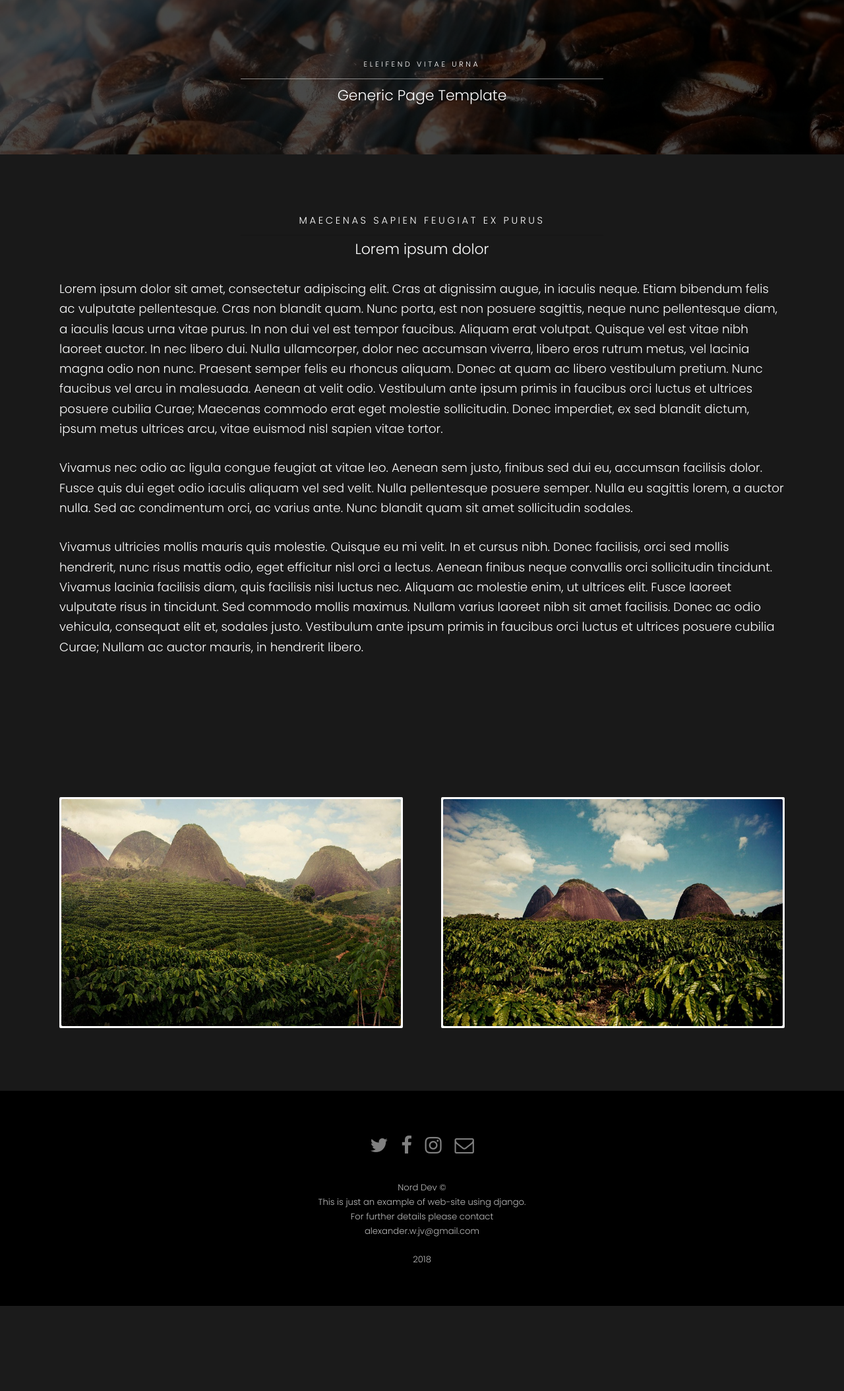
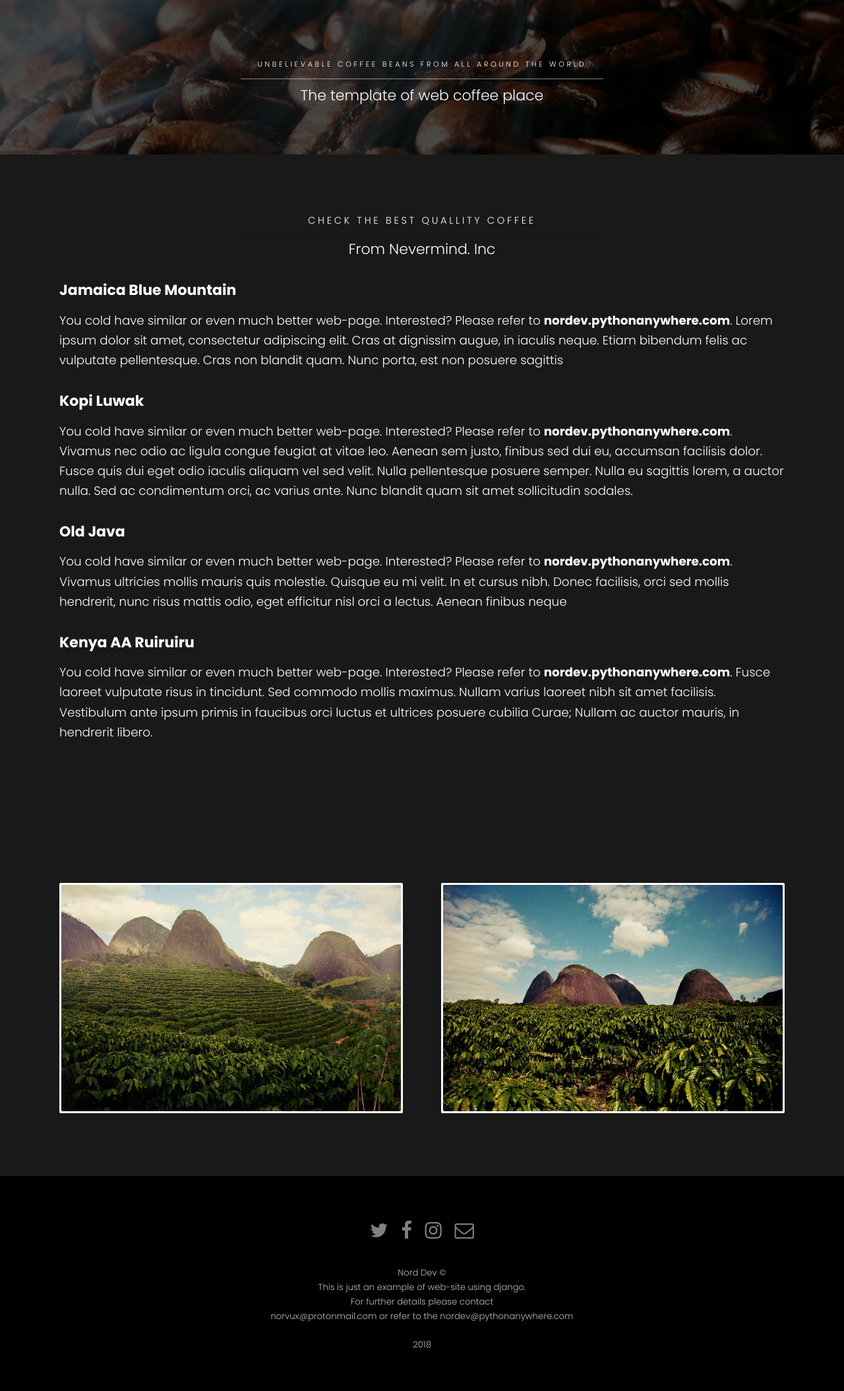
Before and after one commit to alex1dev/cafe, a Django app: page /beans in a window 1280 px wide. Shown: the part 60-2168 px from the top of the page at 66% size. Before the commit the page ends 2039 px from the top, so only its background shows below. Run offline with Django 3.2, Linux system fonts and the light colour scheme.

Commit message:
Cafe Nevermind

```diff
--- a/static/css/main.css
+++ b/static/css/main.css
@@ -4281,3 +4281,7 @@
 			}
 
 		}
+
+	.email {
+		font-weight: bold;
+	}
--- a/static/js/main.js
+++ b/static/js/main.js
@@ -1,8 +1,3 @@
-/*
-	Hielo by TEMPLATED
-	templated.co @templatedco
-	Released for free under the Creative Commons Attribution 3.0 license (templated.co/license)
-*/
 
 var settings = {
 
--- a/templates/coffee/beans.html
+++ b/templates/coffee/beans.html
@@ -31,8 +31,8 @@
 			<section id="One" class="wrapper style3">
 				<div class="inner">
 					<header class="align-center">
-						<p>Eleifend vitae urna</p>
-						<h2>Generic Page Template</h2>
+						<p>Unbelievable coffee beans from all around the World</p>
+						<h2>The template of web coffee place</h2>
 					</header>
 				</div>
 			</section>
@@ -43,14 +43,18 @@
 					<div class="box">
 						<div class="content">
 							<header class="align-center">
-								<p>maecenas sapien feugiat ex purus</p>
-								<h2>Lorem ipsum dolor</h2>
+								<p>Check the best quallity coffee</p>
+								<h2>From Nevermind. Inc</h2>
 							</header>
-							<p>Lorem ipsum dolor sit amet, consectetur adipiscing elit. Cras at dignissim augue, in iaculis neque. Etiam bibendum felis ac vulputate pellentesque. Cras non blandit quam. Nunc porta, est non posuere sagittis, neque nunc pellentesque diam, a iaculis lacus urna vitae purus. In non dui vel est tempor faucibus. Aliquam erat volutpat. Quisque vel est vitae nibh laoreet auctor. In nec libero dui. Nulla ullamcorper, dolor nec accumsan viverra, libero eros rutrum metus, vel lacinia magna odio non nunc. Praesent semper felis eu rhoncus aliquam. Donec at quam ac libero vestibulum pretium. Nunc faucibus vel arcu in malesuada. Aenean at velit odio. Vestibulum ante ipsum primis in faucibus orci luctus et ultrices posuere cubilia Curae; Maecenas commodo erat eget molestie sollicitudin. Donec imperdiet, ex sed blandit dictum, ipsum metus ultrices arcu, vitae euismod nisl sapien vitae tortor.</p>
+							<h2 style="font-weight: bold;">Jamaica Blue Mountain </h2><p>You cold have similar or even much better web-page. Interested? Please refer to <span class='email'>nordev.pythonanywhere.com</span>. Lorem ipsum dolor sit amet, consectetur adipiscing elit. Cras at dignissim augue, in iaculis neque. Etiam bibendum felis ac vulputate pellentesque. Cras non blandit quam. Nunc porta, est non posuere sagittis </p>
 
-							<p>Vivamus nec odio ac ligula congue feugiat at vitae leo. Aenean sem justo, finibus sed dui eu, accumsan facilisis dolor. Fusce quis dui eget odio iaculis aliquam vel sed velit. Nulla pellentesque posuere semper. Nulla eu sagittis lorem, a auctor nulla. Sed ac condimentum orci, ac varius ante. Nunc blandit quam sit amet sollicitudin sodales.</p>
+							<h2 style="font-weight: bold;">Kopi Luwak </h2><p>You cold have similar or even much better web-page. Interested? Please refer to <span class='email'>nordev.pythonanywhere.com</span>. Vivamus nec odio ac ligula congue feugiat at vitae leo. Aenean sem justo, finibus sed dui eu, accumsan facilisis dolor. Fusce quis dui eget odio iaculis aliquam vel sed velit. Nulla pellentesque posuere semper. Nulla eu sagittis lorem, a auctor nulla. Sed ac condimentum orci, ac varius ante. Nunc blandit quam sit amet sollicitudin sodales.</p>
 
-							<p>Vivamus ultricies mollis mauris quis molestie. Quisque eu mi velit. In et cursus nibh. Donec facilisis, orci sed mollis hendrerit, nunc risus mattis odio, eget efficitur nisl orci a lectus. Aenean finibus neque convallis orci sollicitudin tincidunt. Vivamus lacinia facilisis diam, quis facilisis nisi luctus nec. Aliquam ac molestie enim, ut ultrices elit. Fusce laoreet vulputate risus in tincidunt. Sed commodo mollis maximus. Nullam varius laoreet nibh sit amet facilisis. Donec ac odio vehicula, consequat elit et, sodales justo. Vestibulum ante ipsum primis in faucibus orci luctus et ultrices posuere cubilia Curae; Nullam ac auctor mauris, in hendrerit libero. </p>
+							<h2 style="font-weight: bold;">Old Java </h2><p>You cold have similar or even much better web-page. Interested? Please refer to <span class='email'>nordev.pythonanywhere.com</span>. Vivamus ultricies mollis mauris quis molestie. Quisque eu mi velit. In et cursus nibh. Donec facilisis, orci sed mollis hendrerit, nunc risus mattis odio, eget efficitur nisl orci a lectus. Aenean finibus neque
+							</p>
+
+							<h2 style="font-weight: bold;">Kenya AA Ruiruiru </h2><p>You cold have similar or even much better web-page. Interested? Please refer to <span class='email'>nordev.pythonanywhere.com</span>.
+							 Fusce laoreet vulputate risus in tincidunt. Sed commodo mollis maximus. Nullam varius laoreet nibh sit amet facilisis. Vestibulum ante ipsum primis in faucibus orci luctus et ultrices posuere cubilia Curae; Nullam ac auctor mauris, in hendrerit libero. </p>
 						</div>
 					</div>
 				</div>
@@ -88,7 +92,7 @@
 					<p class="m-0 text-center text-white">Nord Dev &copy; <br/>
           This is just an example of web-site using django.<br/>
           For further details please contact <br/>
-          alexander.w.jv@gmail.com <br/><br/>2018</p>
+          norvux@protonmail.com or refer to the nordev@pythonanywhere.com <br/><br/>2018</p>
 				</div>
 			</footer>
 
```
Also changed, not shown: templates/coffee/about.html (+6 -4 lines), templates/coffee/coffee.html (+18 -8 lines), templates/coffee/example.html (+5 -2 lines), templates/coffee/index.html (+4 -4 lines), README.md (deleted), db.sqlite3 (deleted).
